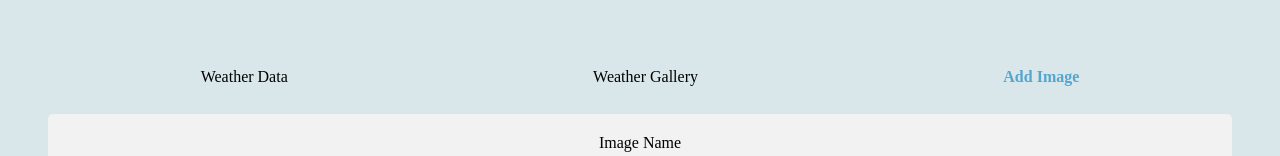
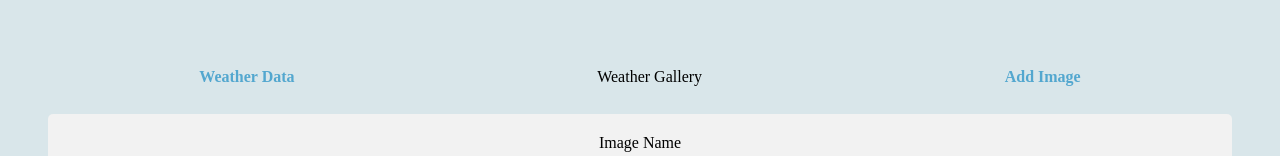
Before and after one commit to antonydng91/React-Weather-Application, a React (Create React App) app: page /addToList in a window 1280 px wide. Shown: the top 156 px of the page. Built offline with nearby package versions, Linux system fonts and the light colour scheme.

Commit message:
Router Changes

```diff
--- a/package.json
+++ b/package.json
@@ -6,10 +6,10 @@
     "axios": "^0.27.2",
     "react": "^18.2.0",
     "react-dom": "^18.2.0",
-    "react-router-dom": "^6.22.3",
     "react-redux": "^7.2.3",
+    "react-router-dom": "^5.3.0",
+    "react-scripts": "5.0.1",
     "redux": "^4.0.5",
-    "react-scripts": "5.0.1",
     "sass": "^1.56.0",
     "web-vitals": "^2.1.4"
   },
--- a/src/App.js
+++ b/src/App.js
@@ -3,52 +3,41 @@ import './App.css';
 import WeatherGallery from './views/js/WeatherGallery';
 import ImageAddRequest from './views/js/ImageAddRequest';
 import WeatherMainContainer from "./views/js/WeatherMainContainer";
-import LinkForNav from './views/js/LinkNav';
 
 import {Provider} from 'react-redux';
 import store from './store/store';
-
 import {
-  createBrowserRouter,
-  RouterProvider,
+  BrowserRouter,
+  Switch,
+  Route,
+  NavLink
 } from "react-router-dom";
 
-
 export default function App() {
-
-
-   const router = createBrowserRouter([
-    {
-      path: "/",
-      element: <LinkForNav />,
-
-      children: [
-        {
-          path: "/",
-          element: <WeatherMainContainer />,
-
-        },
-        {
-          path: "weatherGallery",
-          element: <WeatherGallery />,
-
-        },
-        {
-          path: "addToList",
-          element: <ImageAddRequest />,
-
-        },
-      ],
-    },
-  ]);
-
-
-      return (
+  return (
         <div className="App">
             <div className="weather_widget_main">
-              <Provider store={store}>   <RouterProvider router={router} /></Provider></div>
-
-       </div>
+            <Provider store={store}>
+               <BrowserRouter >
+             <section className="weather_widget_tab_container" style={{width:'100%'}}>
+                  <NavLink to="/" className="weather_widget_tab"  activeClassName="highlighted_city_tab">Weather Data</NavLink>
+                  <NavLink to="/weatherGallery" className="weather_widget_tab" activeClassName="highlighted_city_tab">Weather Gallery</NavLink>
+                  <NavLink to="/addToList" className="weather_widget_tab" activeClassName="highlighted_city_tab">Add Image</NavLink>
+              </section>
+                <Switch>
+                <Route path="/WeatherGallery">
+                  <WeatherGallery />
+                </Route>
+                <Route path="/addToList">
+                  <ImageAddRequest />
+                </Route>
+                <Route path="/" >
+                  <WeatherMainContainer />
+                </Route>
+              </Switch>
+        </BrowserRouter>
+        </Provider>
+       </div> </div>
       );
 
 }
--- a/src/assets/js/WeatherConstants.js
+++ b/src/assets/js/WeatherConstants.js
@@ -1,3 +1,5 @@
+
+
 
   export const Constants = {
     cities:["OTTAWA","MOSCOW","TOKYO"],
--- a/src/views/js/ImageAddRequest.js
+++ b/src/views/js/ImageAddRequest.js
@@ -1,10 +1,11 @@
 
 import {useDispatch} from 'react-redux';
-
+import {useParams} from 'react-router-dom';
 
 export default function ImageAdditionRequest(){
 
     const dispatch = useDispatch();
+    const praams=useParams();
 
     const onFormSubmit=(e)=>{
         const formData= new FormData(e);
```
Also changed, not shown: src/views/css/WeatherView.scss (line endings or trailing spaces), 1 other file (tests, documents, lock files or other folders).
